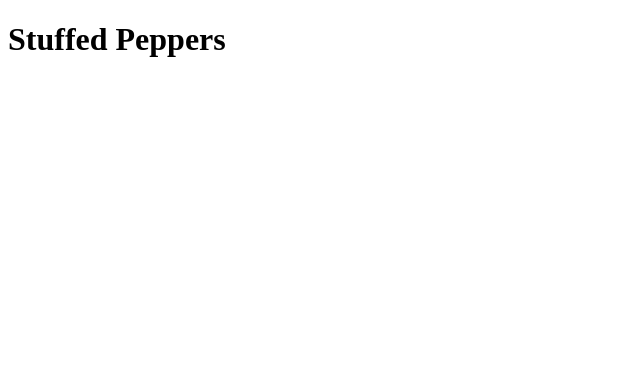
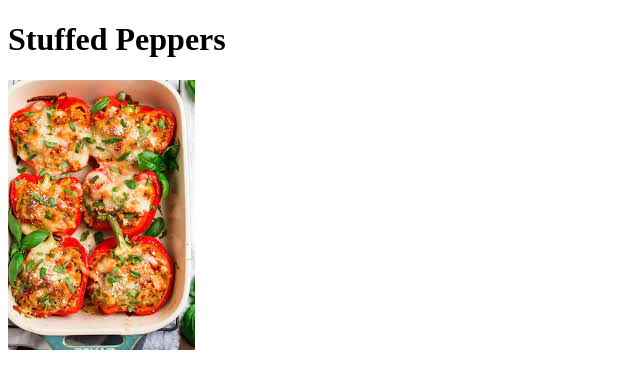
Before and after one commit to Tbiz95/odin-recipes, a plain HTML site: page recipes/stuffed-peppers.html in a window 1280 px wide. Shown: the whole page, without its empty margins (0-640 px from the left). Drawn offline with Linux system fonts and the light colour scheme.

Commit message:
add stuffed peppers image

```diff
--- a/recipes/stuffed-peppers.html
+++ b/recipes/stuffed-peppers.html
@@ -6,5 +6,6 @@
     </head>
     <body>
 <h1>Stuffed Peppers</h1>
+<img src="../images/download (1).jpeg" alt="stuffed peppers">
     </body>
 </html>
```
Also changed, not shown: images/download (1).jpeg (added), images/stuffed-peppers-3.jpg (deleted).
